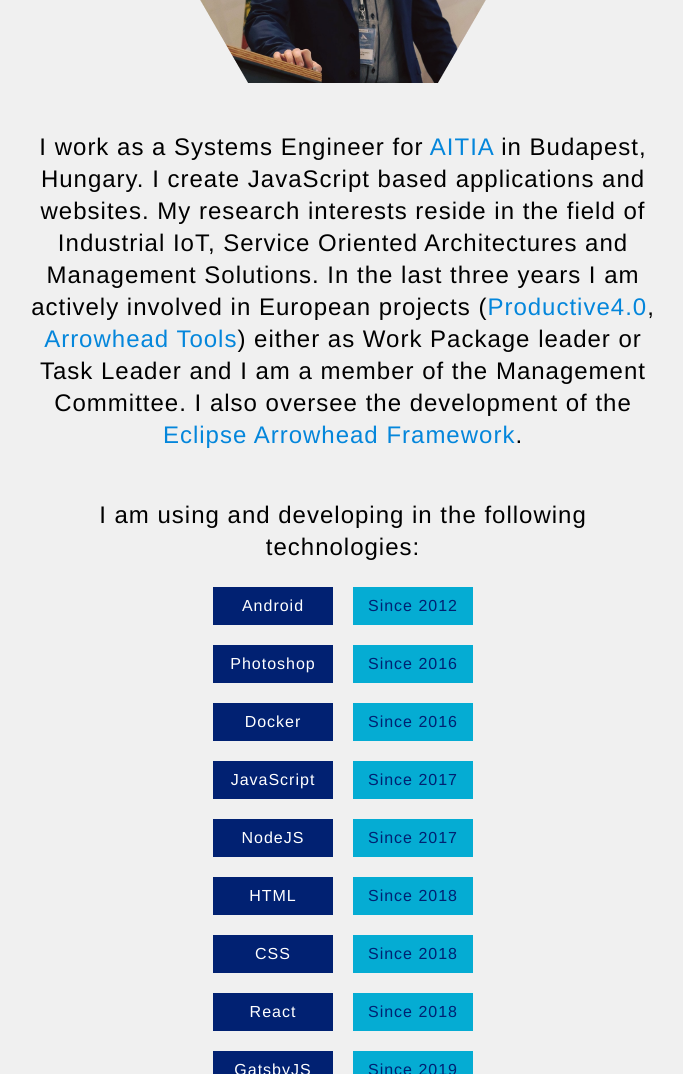
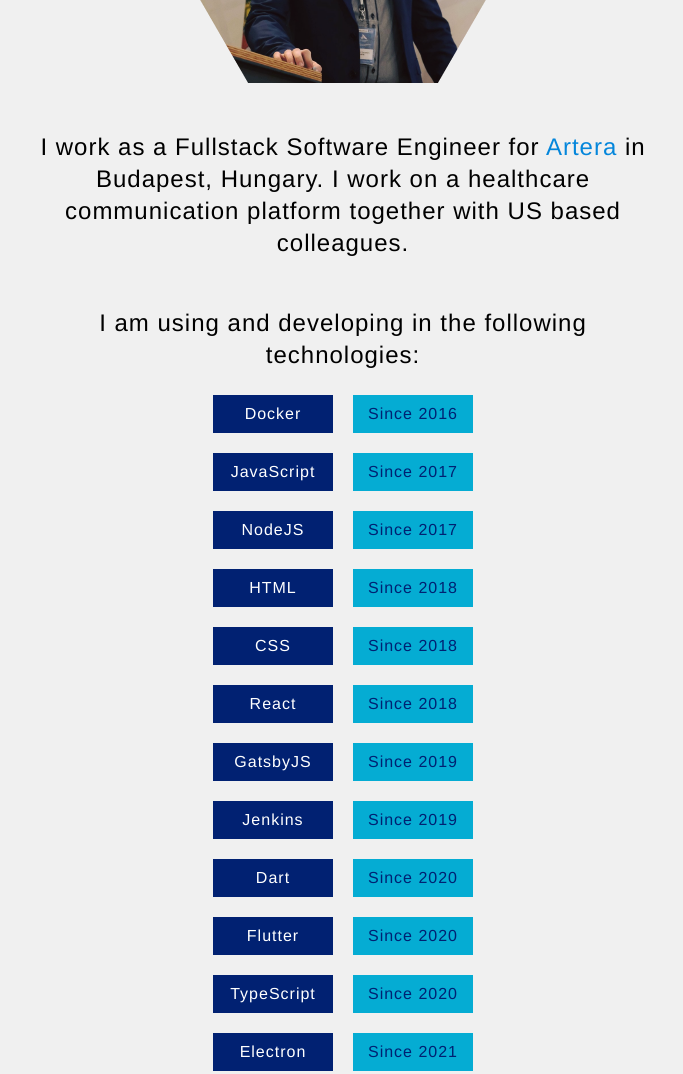
Before and after one commit to tsvetlin/svetlin-website-gatsby, a Gatsby site: page / in a window 1280 px wide. Shown: the part 1500-2574 px from the top of the page, without its empty margins (297-980 px from the left). Built offline with nearby package versions, Linux system fonts and the light colour scheme; Gatsby itself is replaced by a stand-in of ours.

Commit message:
Updated for 2023

```diff
--- a/src/components/About.js
+++ b/src/components/About.js
@@ -46,31 +46,12 @@ export default function About() {
         <div className="feature-technologies-description">
           <img src={HexagonImage} alt="Svetlin"></img>
           <div className="bio">
-            I work as a Systems Engineer for{" "}
+            I work as a Fullstack Software Engineer for{" "}
             <span>
-              <a href="http://aitia.ai">AITIA</a>
+              <a href="https://artera.io/">Artera</a>
             </span>{" "}
-            in Budapest, Hungary. I create JavaScript based applications and
-            websites. My research interests reside in the field of Industrial
-            IoT, Service Oriented Architectures and Management Solutions. In the
-            last three years I am actively involved in European projects (
-            <span>
-              <a href="https://productive40.eu/">Productive4.0</a>
-            </span>
-            ,{" "}
-            <span>
-              <a href="https://www.arrowhead.eu/arrowheadtools">
-                Arrowhead Tools
-              </a>
-            </span>
-            ) either as Work Package leader or Task Leader and I am a member of
-            the Management Committee. I also oversee the development of the{" "}
-            <span>
-              <a href="https://arrowhead.eu/arrowheadframework/this-is-it">
-               Eclipse Arrowhead Framework
-              </a>
-            </span>
-            .
+            in Budapest, Hungary. I work on a healthcare communication platform
+            together with US based colleagues.
           </div>
         </div>
         <div className="technology-list-container">
--- a/src/components/TechnologyList.js
+++ b/src/components/TechnologyList.js
@@ -2,18 +2,22 @@ import React from "react"
 
 export default function TechnologyList() {
   const technologyList = [
-    { technology: "Android", since: "2012" },
+    // { technology: "Android", since: "2012" },
     { technology: "HTML", since: "2018" },
     { technology: "CSS", since: "2018" },
     { technology: "React", since: "2018" },
     { technology: "JavaScript", since: "2017" },
     { technology: "NodeJS", since: "2017" },
-    { technology: "Photoshop", since: "2016" },
+    //  { technology: "Photoshop", since: "2016" },
     { technology: "Docker", since: "2016" },
-    { technology: "GatsbyJS", since: "2019"},
-    { technology: "Jenkins", since: "2019"},
-    { technology: "Dart", since: "2020"},
-    { technology: "Flutter", since: "2020"}
+    { technology: "GatsbyJS", since: "2019" },
+    { technology: "Jenkins", since: "2019" },
+    { technology: "Dart", since: "2020" },
+    { technology: "Flutter", since: "2020" },
+    { technology: "TypeScript", since: "2020" },
+    { technology: "Electron", since: "2021" },
+    { technology: "Apollo", since: "2022" },
+    { technology: "Hasura", since: "2023" },
   ]
 
   return (
```
